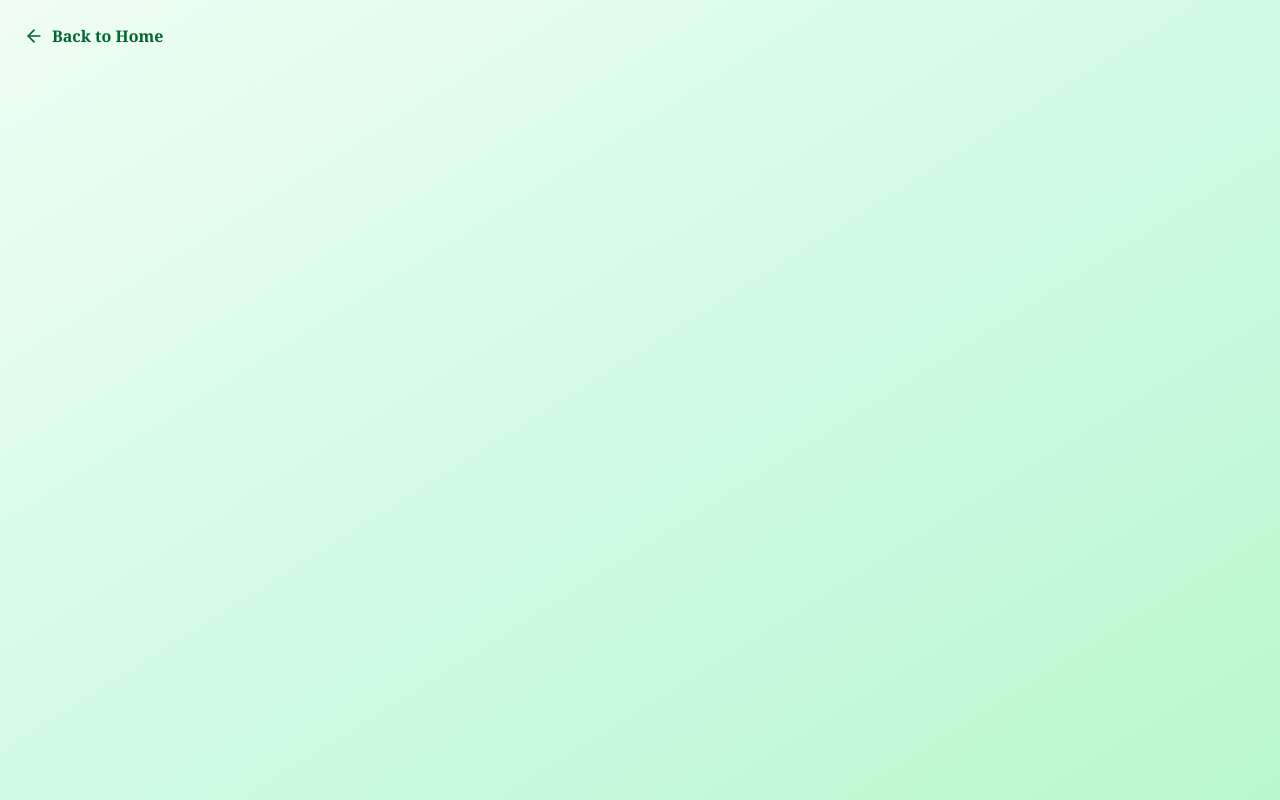
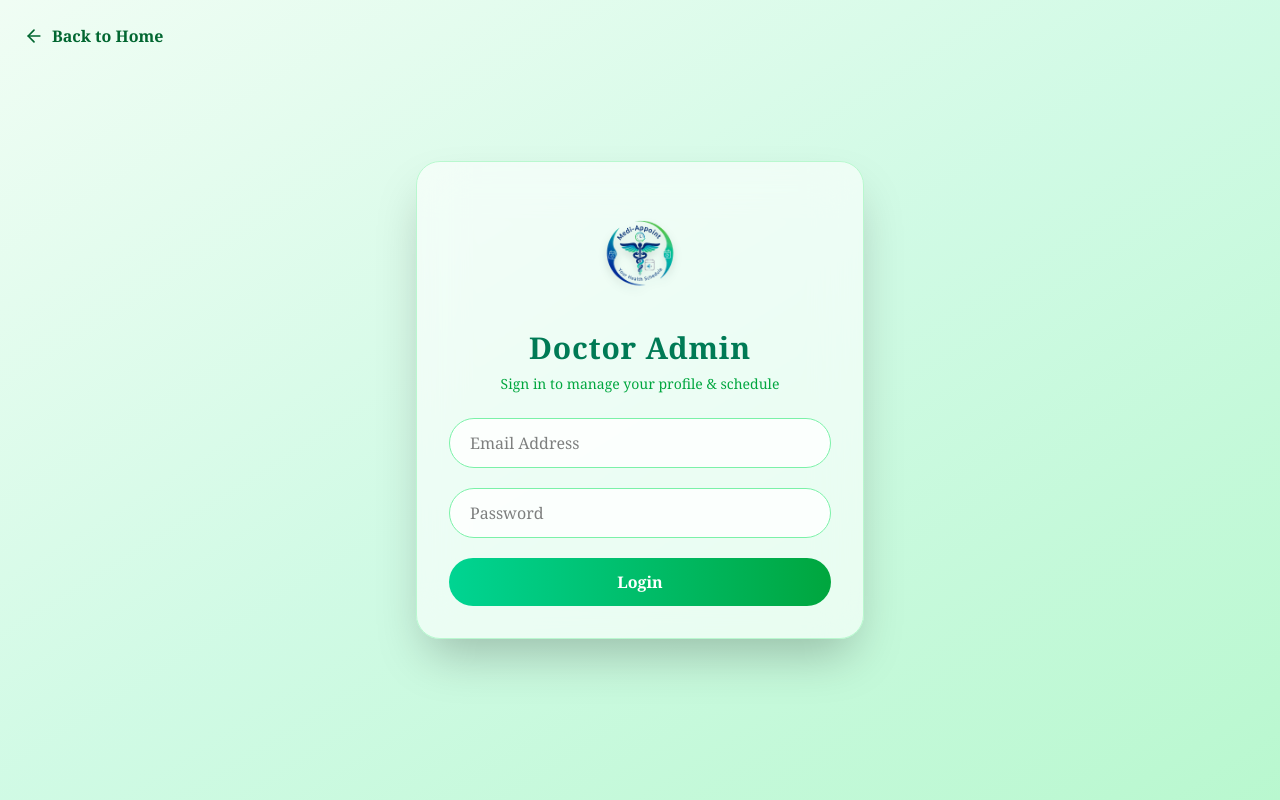
Before and after one commit to vais2004/Vaidyra, a React (Vite) app in the folder frontend/: page /doctor-admin/login in a window 1280 px wide. Built offline with nearby package versions, Linux system fonts and the light colour scheme.

Commit message:
Updated feat: wrote the ui for the Login page

```diff
--- a/frontend/src/components/LoginPage.jsx
+++ b/frontend/src/components/LoginPage.jsx
@@ -84,6 +84,42 @@ const LoginPage = () => {
         <ArrowLeft className={loginPageStyles.backButtonIcon} />
         Back to Home
       </button>
+      <div className={loginPageStyles.loginCard}>
+        <div className={loginPageStyles.logoContainer}>
+          <img className={loginPageStyles.logo} src={logo} alt="logo" />
+        </div>
+        <h2 className={loginPageStyles.title}>Doctor Admin</h2>
+        <p className={loginPageStyles.subtitle}>
+          {" "}
+          Sign in to manage your profile & schedule
+        </p>
+        <form onSubmit={handleLogin} className={loginPageStyles.form}>
+          <input
+            type="email"
+            name="email"
+            placeholder="Email Address"
+            value={formData.email}
+            onChange={handleChange}
+            className={loginPageStyles.input}
+            required
+          />{" "}
+          <input
+            type="password"
+            name="password"
+            placeholder="Password"
+            value={formData.password}
+            onChange={handleChange}
+            className={loginPageStyles.input}
+            required
+          />
+          <button
+            type="submit"
+            disabled={busy}
+            className={loginPageStyles.submitButton}>
+            {busy ? "Signing in..." : "Login"}
+          </button>
+        </form>
+      </div>
     </div>
   );
 };
```
